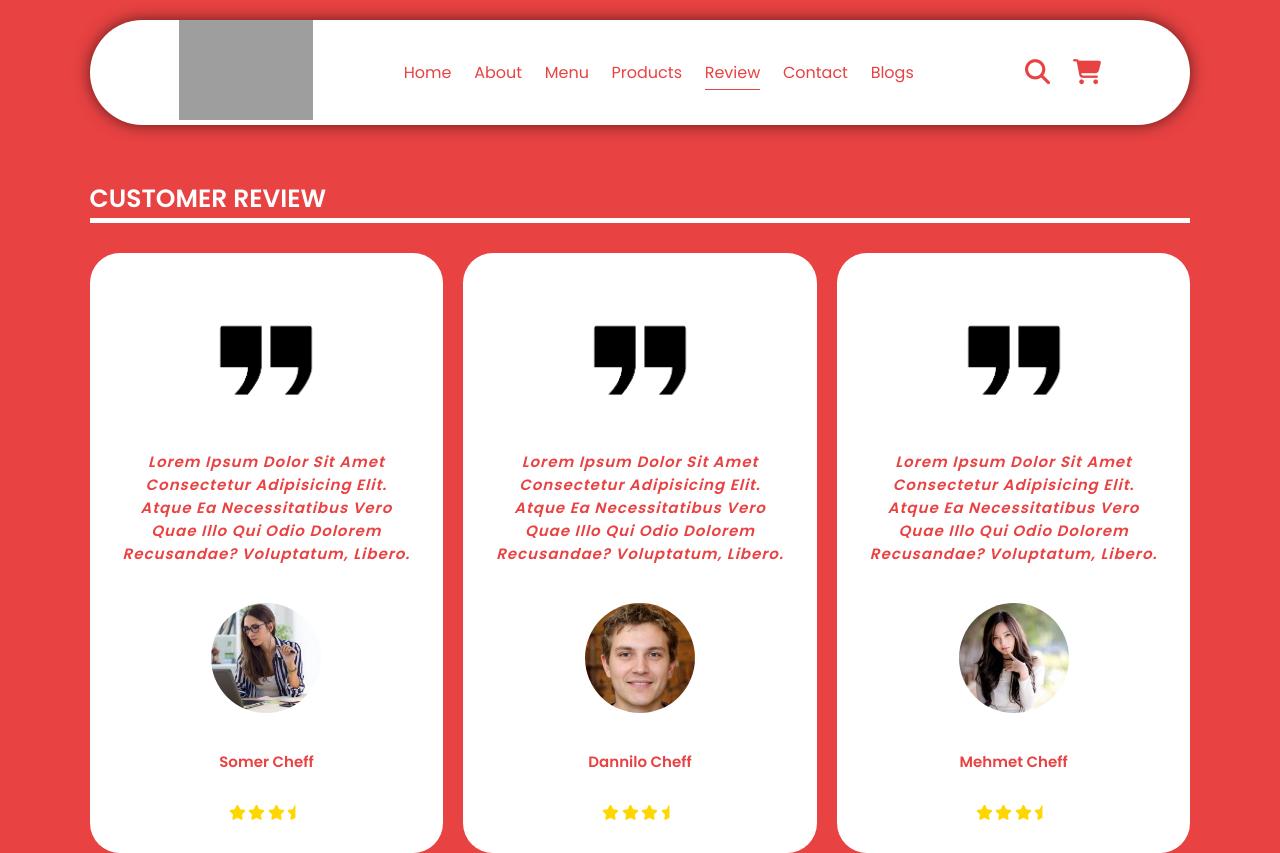
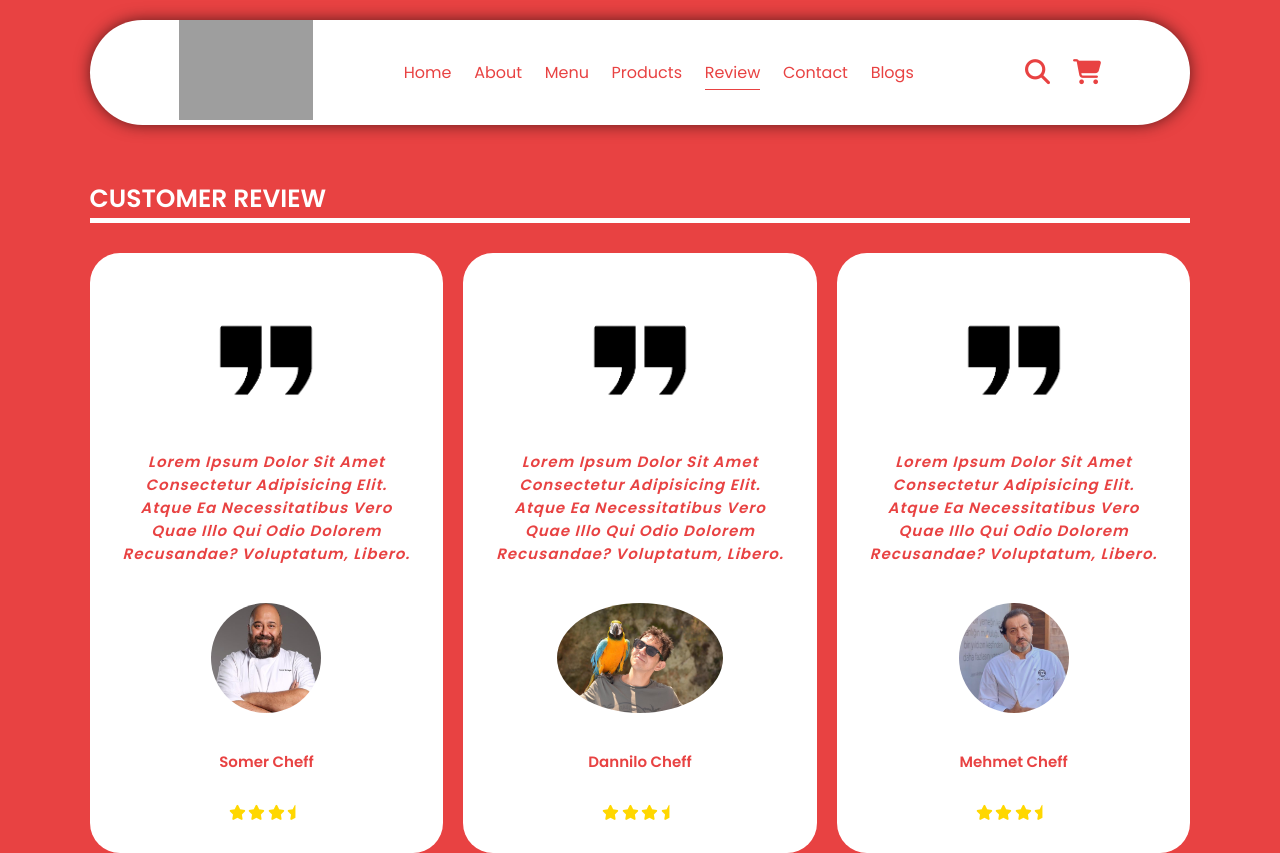
Before and after one commit to ParafinSerdar/Restaurant-website, a plain HTML site: page review.html in a window 1280 px wide. Shown: the top 853 px of the page. Drawn offline with Linux system fonts and the light colour scheme; grey boxes are pictures that could not be loaded.

Commit message:
review changed

```diff
--- a/review.html
+++ b/review.html
@@ -92,7 +92,7 @@
         <div class="box">
             <img src="images/quote.png" alt="quote">
             <p>Lorem ipsum dolor sit amet consectetur adipisicing elit. Atque ea necessitatibus vero quae illo qui odio dolorem recusandae? Voluptatum, libero.</p>
-             <img src="images/avatar-1.png" alt="avatar-1" class="user">
+             <img src="images/s8010tiZ_400x400.jpg" alt="somer-cheff" class="user">
              <h3>Somer Cheff</h3>
              <div class="stars">
                 <i class="fa-solid fa-star fa-bounce"></i>
@@ -104,7 +104,7 @@
         <div class="box">
             <img src="images/quote.png" alt="quote">
             <p>Lorem ipsum dolor sit amet consectetur adipisicing elit. Atque ea necessitatibus vero quae illo qui odio dolorem recusandae? Voluptatum, libero.</p>
-             <img src="images/avatar-2.png" alt="avatar-2" class="user">
+            <img src="images/WhatsApp Image 2023-07-28 at 16.30.47.jpeg" alt="serdar-cheff" class="user">
              <h3>Dannilo Cheff</h3>
              <div class="stars">
                 <i class="fa-solid fa-star fa-bounce"></i>
@@ -116,7 +116,7 @@
         <div class="box">
             <img src="images/quote.png" alt="quote">
             <p>Lorem ipsum dolor sit amet consectetur adipisicing elit. Atque ea necessitatibus vero quae illo qui odio dolorem recusandae? Voluptatum, libero.</p>
-             <img src="images/avatar-3.png" alt="avatar-3" class="user">
+            <img src="images/S6ktDSHT_400x400.jpg" alt="mehmet-cheff" class="user">
              <h3>Mehmet Cheff</h3>
              <div class="stars">
                 <i class="fa-solid fa-star fa-bounce"></i>
```
